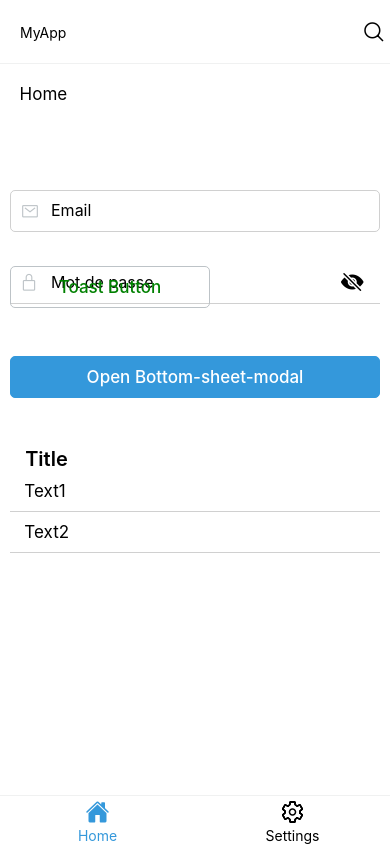
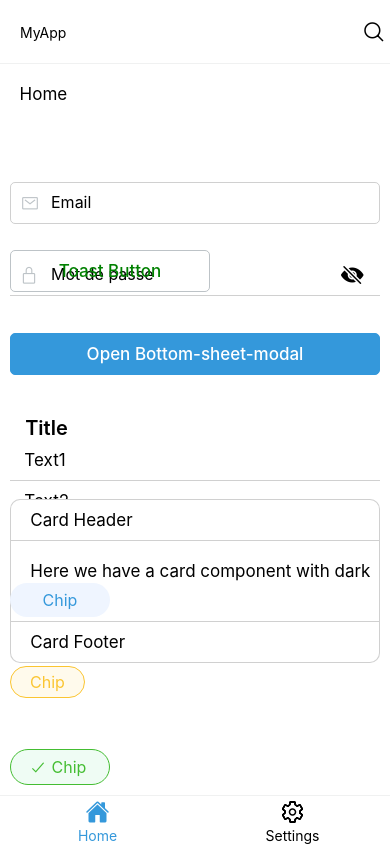
Before and after one commit to mrDav90/react-native-library, a React Native app: screen / in a window 390 px wide. Built offline with nearby package versions, Linux system fonts and the light colour scheme.

Commit message:
new updates add chip

```diff
--- /dev/null
+++ b/components/card/Card.tsx
@@ -0,0 +1,73 @@
+import { StyleProp, StyleSheet, View, ViewProps, ViewStyle } from 'react-native'
+import React, { useContext } from 'react'
+import { Text } from '..';
+import { COLORS } from '../colors';
+import { ThemeContext } from '../provider/Provider';
+
+interface CardProps extends ViewProps {
+    header ?: string | React.ReactNode ,
+    footer ?: string | React.ReactNode ,
+    headerDivider ?: boolean ,
+    footerDivider ?: boolean ,
+    bordered ?: boolean ,
+    style ?: StyleProp<ViewStyle> ,
+    childrenStyle ?: StyleProp<ViewStyle>
+}
+const Card = (props : CardProps ) => {
+    const {style , ...restProps} = props;
+    const theme : any = useContext(ThemeContext);
+    const styles = StyleSheet.create({
+        container : {
+            borderWidth : props.bordered ? 1 : 0 ,
+            borderColor : props.bordered && theme.card_border_color as any ,
+            borderRadius : 10 ,
+            backgroundColor : theme.relevant_bg_color ,
+        } ,
+        text : {
+            fontSize : 17 ,
+        } ,
+        header : {
+            paddingHorizontal : 5 ,
+            paddingVertical : 10 ,
+            borderBottomWidth : props.headerDivider ? 1 : 0 ,
+            borderBottomColor : props.headerDivider && theme.card_border_color as any ,
+        },
+        footer : {
+            paddingHorizontal : 5 ,
+            paddingVertical : 10 ,
+            borderTopWidth : props.headerDivider ? 1 : 0 ,
+            borderTopColor : props.headerDivider && theme.card_border_color as any ,
+        }
+    })
+    return (
+        <View style={StyleSheet.compose(styles.container , props.style as any)} {...restProps} >
+            <View style={styles.header} >
+                {
+                    typeof props.header === "string" ?
+                    <Text style={styles.text} > {props.header} </Text>
+                    :
+                    props.header
+                }
+            </View>
+            <View style={StyleSheet.compose({paddingHorizontal : 5 , paddingVertical : 20  } , props.childrenStyle)} >
+                {
+                    typeof props.children === "string" ?
+                    <Text style={styles.text} > {props.children} </Text>
+                    :
+                    props.children
+                }
+            </View>
+            <View style={styles.footer} >
+                {
+                    typeof props.footer === "string" ?
+                    <Text style={styles.text} > {props.footer} </Text>
+                    :
+                    props.footer
+                }
+            </View>
+
+        </View>
+    )
+}
+
+export default Card
--- /dev/null
+++ b/components/card/index.tsx
@@ -0,0 +1,2 @@
+import Card from "./Card";
+export default Card ;
--- /dev/null
+++ b/components/chip/Chip.tsx
@@ -0,0 +1,51 @@
+import { StyleSheet, Text, View } from 'react-native'
+import React, { useContext } from 'react'
+import { COLORS } from '../colors'
+import { ThemeContext } from '../provider/Provider'
+import { Ionicons } from '@expo/vector-icons'
+
+interface ChipProps {
+  iconName ?: string ,
+  outline ?: boolean ,
+  type ?: "default" | "success" | "error" | "warning" | "info" ,
+  color ?: "string" ,
+  size ?: "sm" | "md" | "lg" ,
+  text ?: string | React.ReactNode ,
+
+}
+const Chip = (props : ChipProps) => {
+  const theme : any = useContext(ThemeContext);
+  const styles = StyleSheet.create({
+    container : {
+      padding : props.size === "lg" && 9 || props.size === "sm" && 5 || 7 ,
+      width : props.size === "lg" && 125 || props.size === "sm" && 75 || 100 ,
+      borderRadius : 30,
+      display: 'flex',
+      flexDirection : "row",
+      justifyContent:"center",
+      alignItems:"center",
+      backgroundColor :  (props.type === "success" && COLORS.success_bg_color || props.type === "error" && COLORS.error_bg_color || props.type === "warning" && COLORS.warning_bg_color || props.type === "info" && COLORS.info_bg_color ) as any || COLORS.divider_color ,
+      borderWidth  : props.outline ? 1 : 0 ,
+      borderColor : props.outline ? (props.type === "success" && COLORS.success_color || props.type === "error" && COLORS.error_color || props.type === "warning" && COLORS.warning_color || props.type === "info" && COLORS.info_color   ) as any  : "gray"
+    } ,
+    text : {
+      fontSize : 16 ,
+      color : (props.type === "success" && COLORS.success_color || props.type === "error" && COLORS.error_color || props.type === "warning" && COLORS.warning_color || props.type === "info" && COLORS.info_color   ) as any  || theme.primary_color
+    }
+  })
+  return (
+    <View style={styles.container} >
+      {
+        props.iconName  &&
+        <Ionicons
+          name={props.iconName as any}
+          color={(props.type === "success" && COLORS.success_color || props.type === "error" && COLORS.error_color || props.type === "warning" && COLORS.warning_color || props.type === "info" && COLORS.info_color   ) as any  || theme.primary_color}
+          size={18}
+        />
+      }
+      <Text style={styles.text}> {props.text} </Text>
+    </View>
+  )
+}
+
+export default Chip
--- /dev/null
+++ b/components/chip/index.tsx
@@ -0,0 +1,2 @@
+import Chip from "./Chip";
+export default Chip;
--- a/components/colors/index.tsx
+++ b/components/colors/index.tsx
@@ -4,4 +4,13 @@ export const COLORS = {
     primary_color : Platform.OS === "ios" ? "#007AFF" : "#3498db",
     divider_color : "rgba(160, 170, 166, 0.16)",
     default_color : "#bdc3c7" ,
+    success_color : "#44bd32" ,
+    success_bg_color : "#effcf4" ,
+    error_color : "red",
+    error_bg_color : "#fdf0f2" ,
+    warning_color : "#fbc531" ,
+    warning_bg_color : "#fffaec" ,
+    info_color : "#3498db" ,
+    info_bg_color : "#eff5ff",
+    question_color : "#3498db" ,
 }
--- a/components/index.tsx
+++ b/components/index.tsx
@@ -13,4 +13,6 @@ export {default as Input} from "./input/index";
 export {default as Accordion} from "./accordion/index";
 export {default as List} from "./list/index";
 export {default as WingBlank} from "./wing-blank/index";
+export {default as Card} from "./card/index";
+export {default as Chip} from "./chip/index";
 export {COLORS} from "./colors/index";
--- a/components/list/List.tsx
+++ b/components/list/List.tsx
@@ -14,7 +14,10 @@ const List = (listProps : ListProps) => {
     const styles = StyleSheet.create({})
     return (
         <View>
-            <Text style={{fontSize : 20 , fontWeight : "600"}} > {listProps.title} </Text>
+            {
+                listProps.title &&
+                <Text style={{fontSize : 20 , fontWeight : "600"}} > {listProps.title} </Text>
+            }
             <View>
                 {listProps.children}
             </View>
--- a/components/tabbar/TabBar.tsx
+++ b/components/tabbar/TabBar.tsx
@@ -33,7 +33,7 @@ const TabBar = (tabBarProps : TabBarProps) => {
             headerTitleAlign : "left",
             headerShadowVisible : true ,
             headerTintColor : "white" ,
-            headerShown : tabBarProps.headerShown || true ,
+            headerShown : tabBarProps.headerShown as boolean,
             headerTitle : ()=> {
               return <Text style={{color:theme.principal_color}} > {tabBarProps?.header?.title ? tabBarProps?.header?.title : "App" } </Text>
             } ,
--- a/components/theme/index.tsx
+++ b/components/theme/index.tsx
@@ -8,6 +8,7 @@ export default {
         modal_bg_color : "#fff",
         input_border_color : "rgba(174, 174, 174, 0.58)",
         list_border_color : "rgba(174, 174, 174, 0.58)",
+        card_border_color : "rgba(174, 174, 174, 0.58)",
     } ,
     darkMode : {
         principal_color: "#fff" ,
@@ -18,5 +19,6 @@ export default {
         modal_bg_color : "#1d1d1d",
         input_border_color : "rgba(174, 174, 174, 0.58)",
         list_border_color : "rgba(174, 174, 174, 0.58)",
+        card_border_color : "rgba(174, 174, 174, 0.58)",
     }
 }
--- a/components/toast/Toast.tsx
+++ b/components/toast/Toast.tsx
@@ -2,14 +2,7 @@ import React, { useEffect, useState , useRef } from 'react';
 import { Animated , View  ,Text , StyleSheet } from 'react-native';
 import { ToastProps } from './interface';
 import { Ionicons } from '@expo/vector-icons';
-
-const toastColors = {
-    successColor : "#44bd32" ,
-    errorColor : "red",
-    questionColor : "#3498db" ,
-    warningColor : "#fbc531" ,
-    infoColor : "#3498db"
-}
+import { COLORS } from '../colors';
 
 const Toast = ({content , type} :  ToastProps)  => {
 
@@ -89,10 +82,10 @@ const Toast = ({content , type} :  ToastProps)  => {
                                 (type==="info" && "information-circle" as any)
                             }
                             size={24}
-                            color={ type === "info" && toastColors.infoColor as any ||
-                                    type === "success" && toastColors.successColor as any ||
-                                    type === "error" && toastColors.errorColor as any ||
-                                    type === "warning" && toastColors.warningColor as any
+                            color={ type === "info" && COLORS.info_color as any ||
+                                    type === "success" && COLORS.success_color as any ||
+                                    type === "error" && COLORS.error_color as any ||
+                                    type === "warning" && COLORS.warning_color as any
                             }
                         />
                     </View>
--- a/src/test_components/Home.tsx
+++ b/src/test_components/Home.tsx
@@ -1,6 +1,6 @@
 import { StyleSheet ,  /*Text*/ /*View*/ } from 'react-native'
 import React, { useState } from 'react'
-import { View , Text, ScrollView, Toast, Button , Switch, BottomSheetModal, Input, List, WingBlank} from '../../components'
+import { View , Text, ScrollView, Toast, Button , Switch, BottomSheetModal, Input, List, WingBlank, Card, Chip} from '../../components'
 
 const Home = () => {
 
@@ -33,6 +33,32 @@ const Home = () => {
             </List>
           </WingBlank>
 
+          <WingBlank>
+            <Card header="Card Header" headerDivider footer="Card Footer" footerDivider bordered >
+              Here we have a card component with dark mode
+            </Card>
+          </WingBlank>
+
+          <WingBlank>
+            <Chip text="Chip"  type='info' />
+          </WingBlank>
+
+          <WingBlank>
+            <Chip text="Chip" type='warning' size='sm' outline />
+          </WingBlank>
+
+          <WingBlank>
+            <Chip text="Chip" iconName="checkmark" type='success' outline />
+          </WingBlank>
+          <WingBlank>
+            <Chip text="Chip" type='error' outline size='lg' />
+          </WingBlank>
+
+          <WingBlank>
+            <Chip text="Chip" />
+          </WingBlank>
+
+
           <BottomSheetModal
             isVisible={isVisible}
             setIsVisible={setIsVisible}
--- a/src/test_components/TabBarComponent.tsx
+++ b/src/test_components/TabBarComponent.tsx
@@ -13,6 +13,7 @@ const TabBarComponent = () => {
                 title : "MyApp" ,
                 headerRight : <Text> <Ionicons name='search-outline' size={24} /> </Text>
               }}
+              headerShown
               data={
                 [
                   {
```
